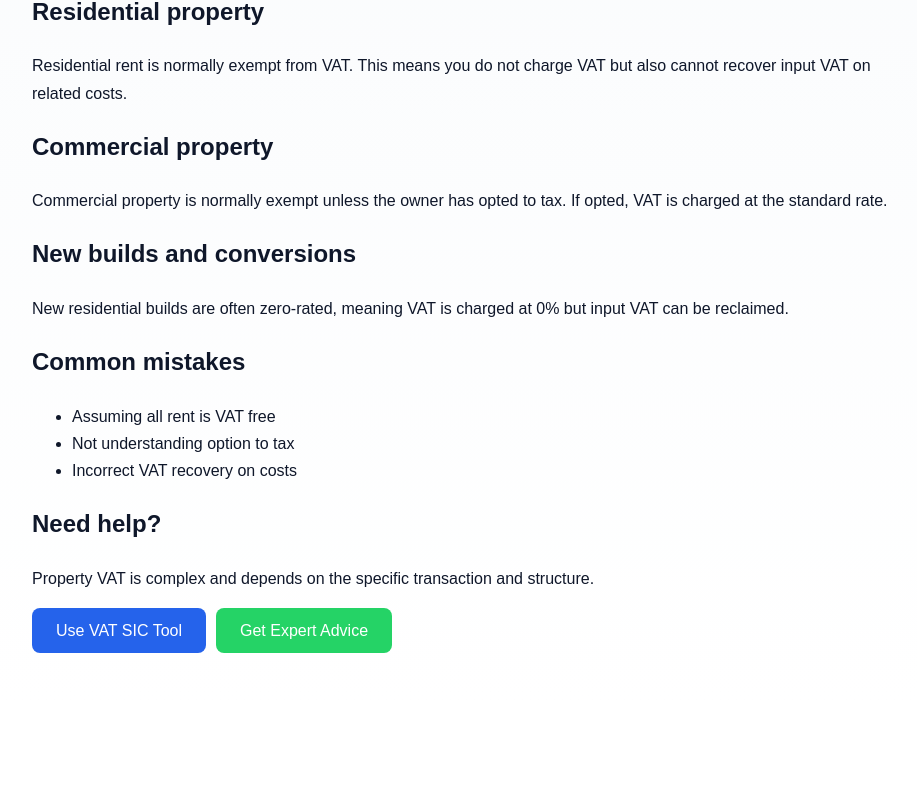
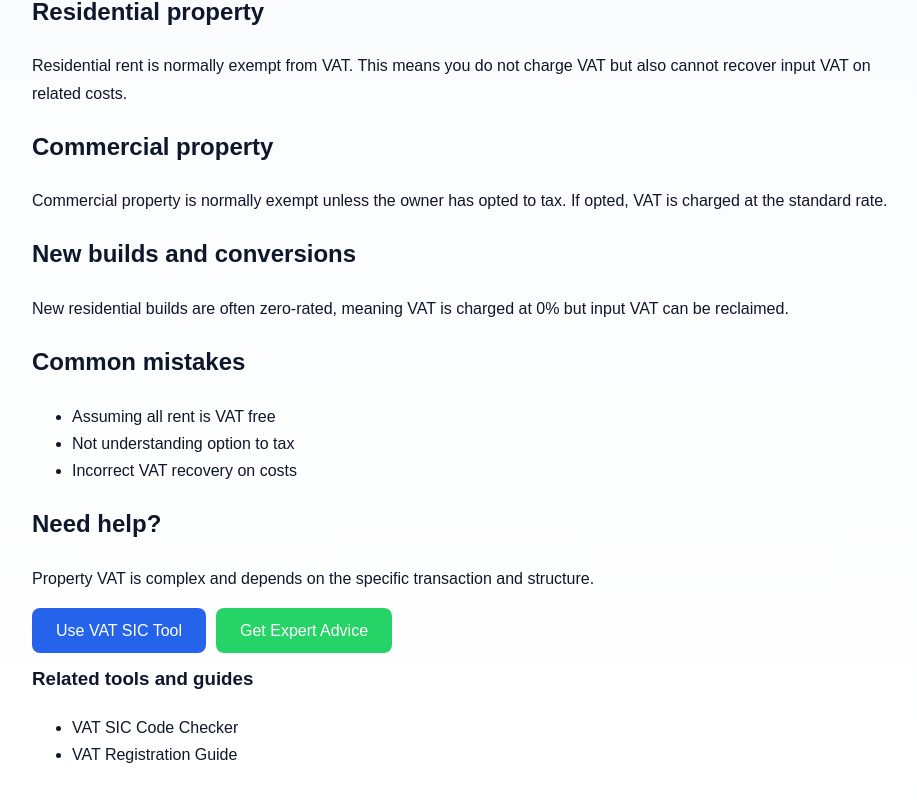
Before and after one commit to HalaDigitalLtd/uktaxcalculator-app, a Next.js app: page /vat-property in a window 1280 px wide. Shown: the part 469-1271 px from the top of the page, without its empty margins (178-1095 px from the left). Before the commit the page ends 1173 px from the top, so only its background shows below. Built offline with nearby package versions, Linux system fonts and the light colour scheme.

Commit message:
Add internal links to VAT property page

```diff
--- a/app/vat-property/page.tsx
+++ b/app/vat-property/page.tsx
@@ -45,6 +45,12 @@ export default function VatPropertyPage() {
             Get Expert Advice
           </a>
         </div>
+        <h3>Related tools and guides</h3>
+
+<ul>
+  <li><a href="/vat-sic">VAT SIC Code Checker</a></li>
+  <li><a href="/vat-registration">VAT Registration Guide</a></li>
+</ul>
       </main>
     </div>
   );
```
